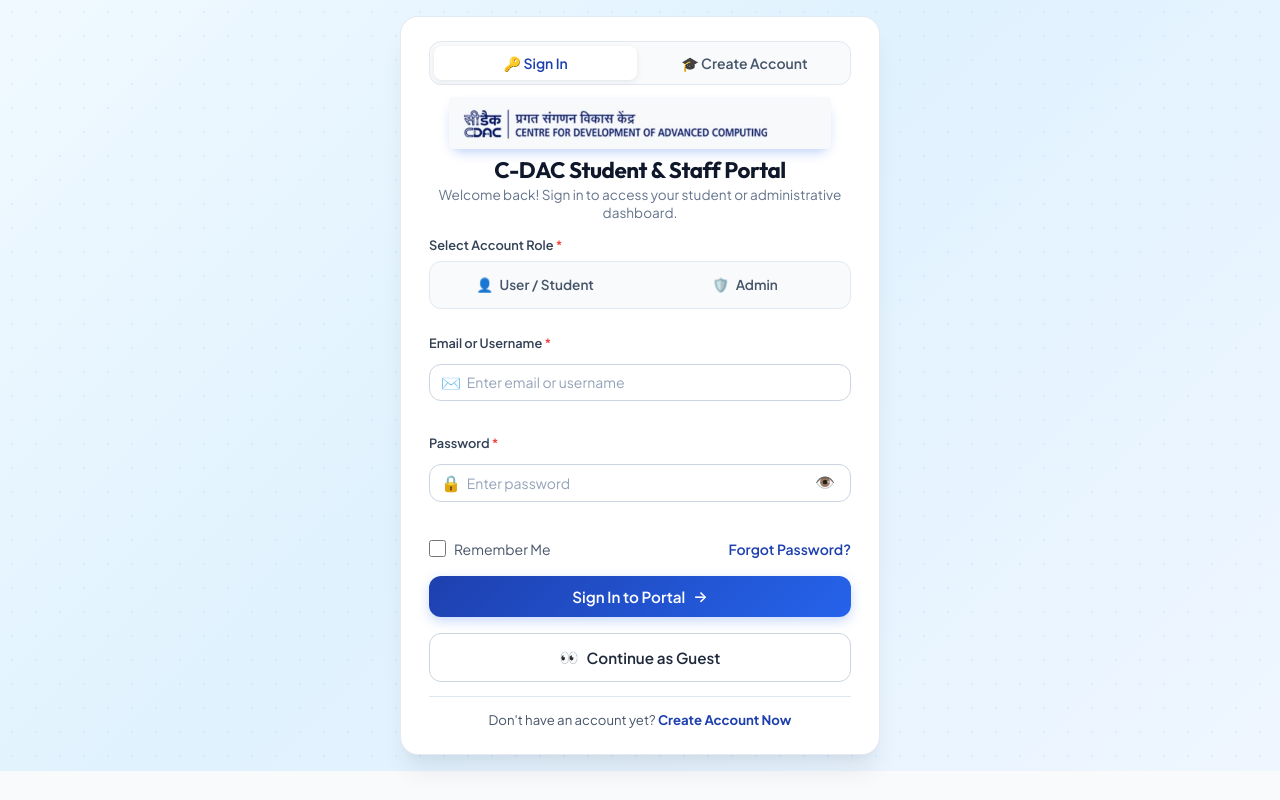
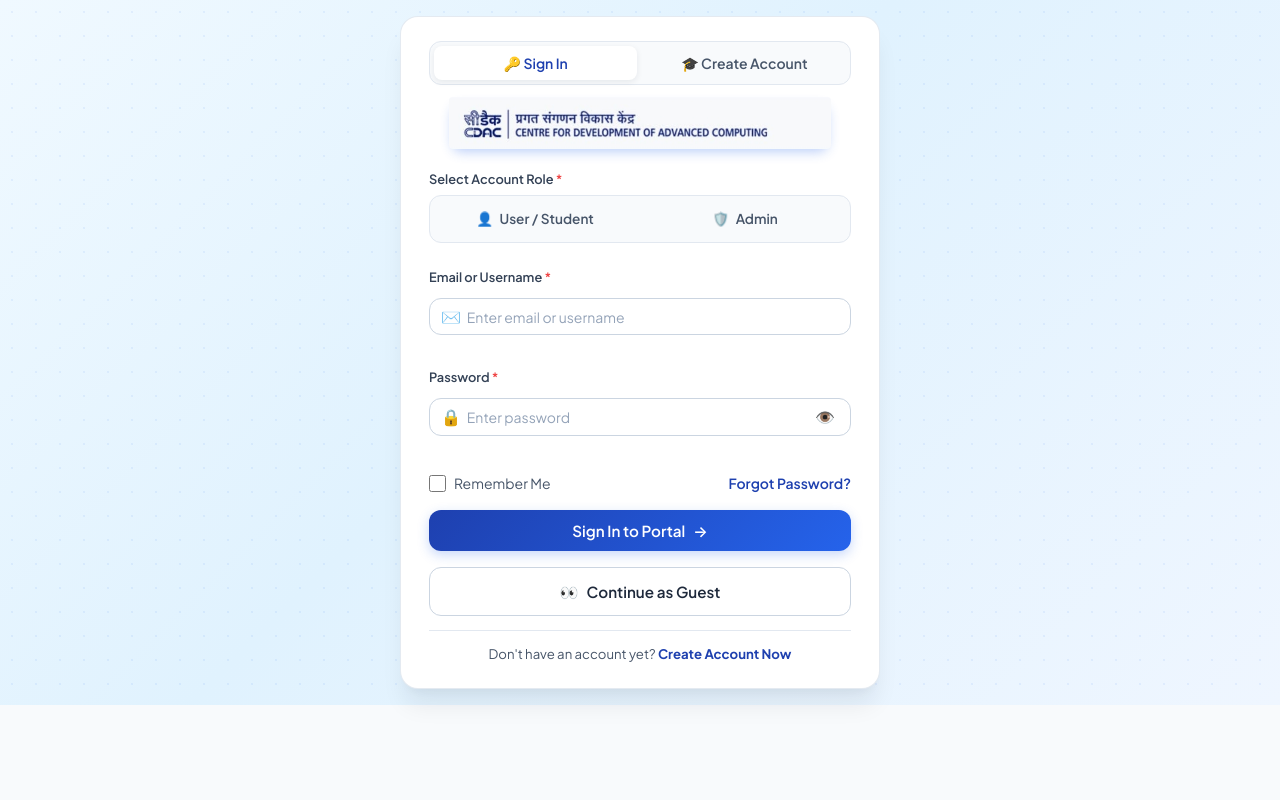
Before and after one commit to Shivam-Patel22/CDAC-CLASS-WEBSITE, a Django app: page /login/?next=/home/ in a window 1280 px wide. Run offline with Django 5.2, Linux system fonts and the light colour scheme; data comes from the database, SQL or seed files in the repository; data that the repository does not hold is empty.

Commit message:
change in login page remove some extra stuff from it

```diff
--- a/templates/accounts/partials/auth_form.html
+++ b/templates/accounts/partials/auth_form.html
@@ -17,12 +17,6 @@
             <div class="auth-logo-badge" id="logoBadge" style="background: transparent; border: none; width: auto; height: auto;">
                 <img src="{% static 'images/logo image.jpeg' %}" alt="C-DAC Logo" style="height: 52px; max-width: 100%; border-radius: 4px;">
             </div>
-            <h1 class="auth-portal-title" id="authPortalTitle">
-                {% if active_tab == 'register' %}Create Your Account{% else %}C-DAC Student & Staff Portal{% endif %}
-            </h1>
-            <p class="auth-portal-subtitle" id="authPortalSubtitle">
-                {% if active_tab == 'register' %}Join C-DAC to access interactive courses and earn verified certificates.{% else %}Welcome back! Sign in to access your student or administrative dashboard.{% endif %}
-            </p>
         </div>
 
         <!-- Admin Alert Notice Banner -->
@@ -30,18 +24,6 @@
             <span>🛡️</span>
             <span><strong>Admin Mode Selected:</strong> Log in with staff administrator credentials.</span>
         </div>
-
-        <!-- Django Messages Container -->
-        {% if messages %}
-        <div class="auth-alerts-container">
-            {% for message in messages %}
-            <div class="auth-alert auth-alert-{% if message.tags == 'error' %}danger{% else %}{{ message.tags }}{% endif %}" role="alert">
-                <span>{% if message.tags == 'success' %}✓{% elif message.tags == 'error' or message.tags == 'danger' %}✕{% else %}ℹ{% endif %}</span>
-                <span>{{ message }}</span>
-            </div>
-            {% endfor %}
-        </div>
-        {% endif %}
 
         <!-- ==========================================
              LOGIN FORM SECTION
@@ -348,16 +330,16 @@
             loginBtn.classList.remove('active');
             regBtn.classList.add('active');
             card.classList.add('auth-card-wide');
-            title.textContent = 'Create Your Account';
-            subtitle.textContent = 'Join C-DAC to access interactive courses and earn verified certificates.';
+            if (title) title.textContent = 'Create Your Account';
+            if (subtitle) subtitle.textContent = 'Join C-DAC to access interactive courses and earn verified certificates.';
         } else {
             regSec.style.display = 'none';
             loginSec.style.display = 'block';
             regBtn.classList.remove('active');
             loginBtn.classList.add('active');
             card.classList.remove('auth-card-wide');
-            title.textContent = 'C-DAC Student & Staff Portal';
-            subtitle.textContent = 'Welcome back! Sign in to access your student or administrative dashboard.';
+            if (title) title.textContent = 'C-DAC Student & Staff Portal';
+            if (subtitle) subtitle.textContent = 'Welcome back! Sign in to access your student or administrative dashboard.';
         }
     }
 
```
